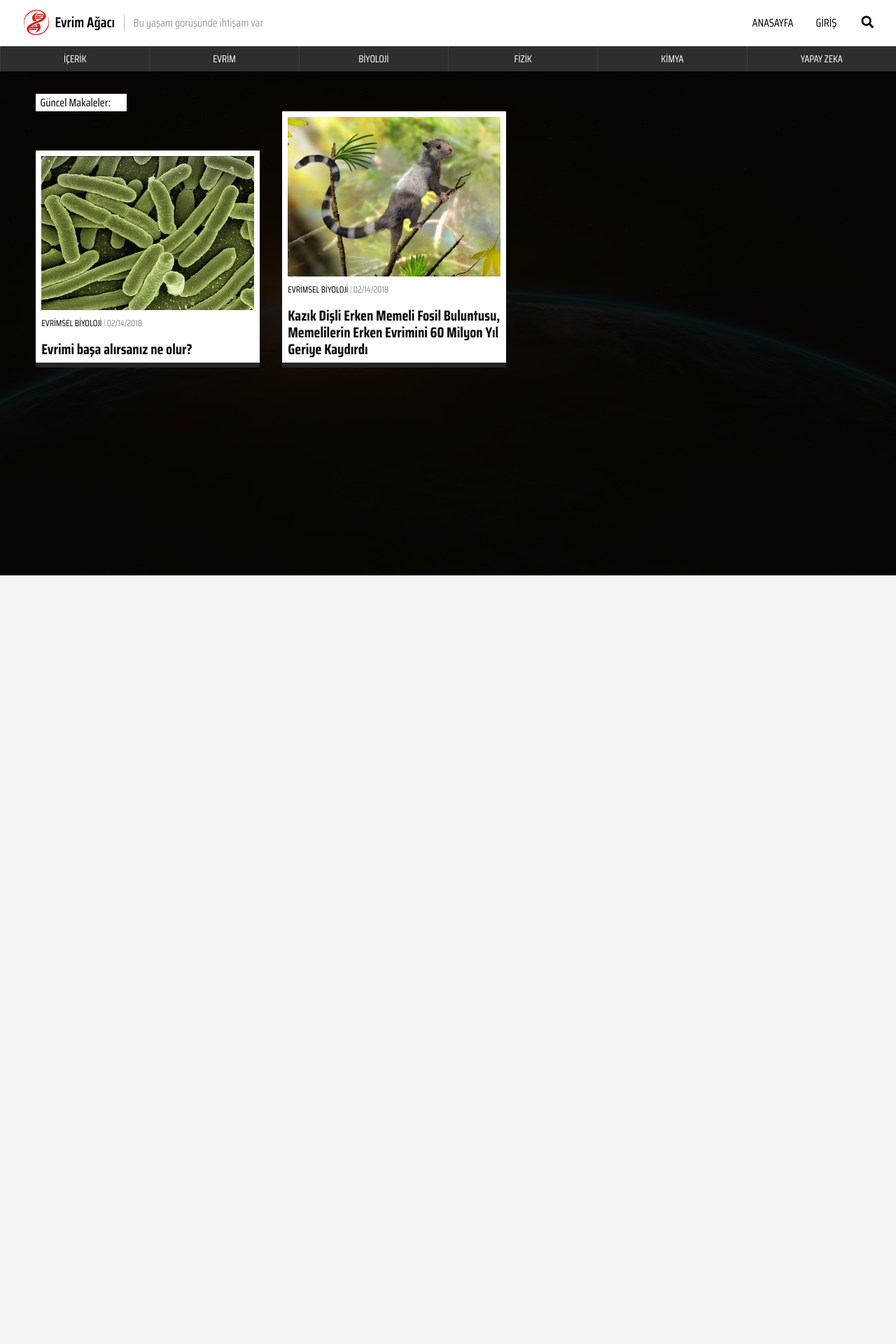
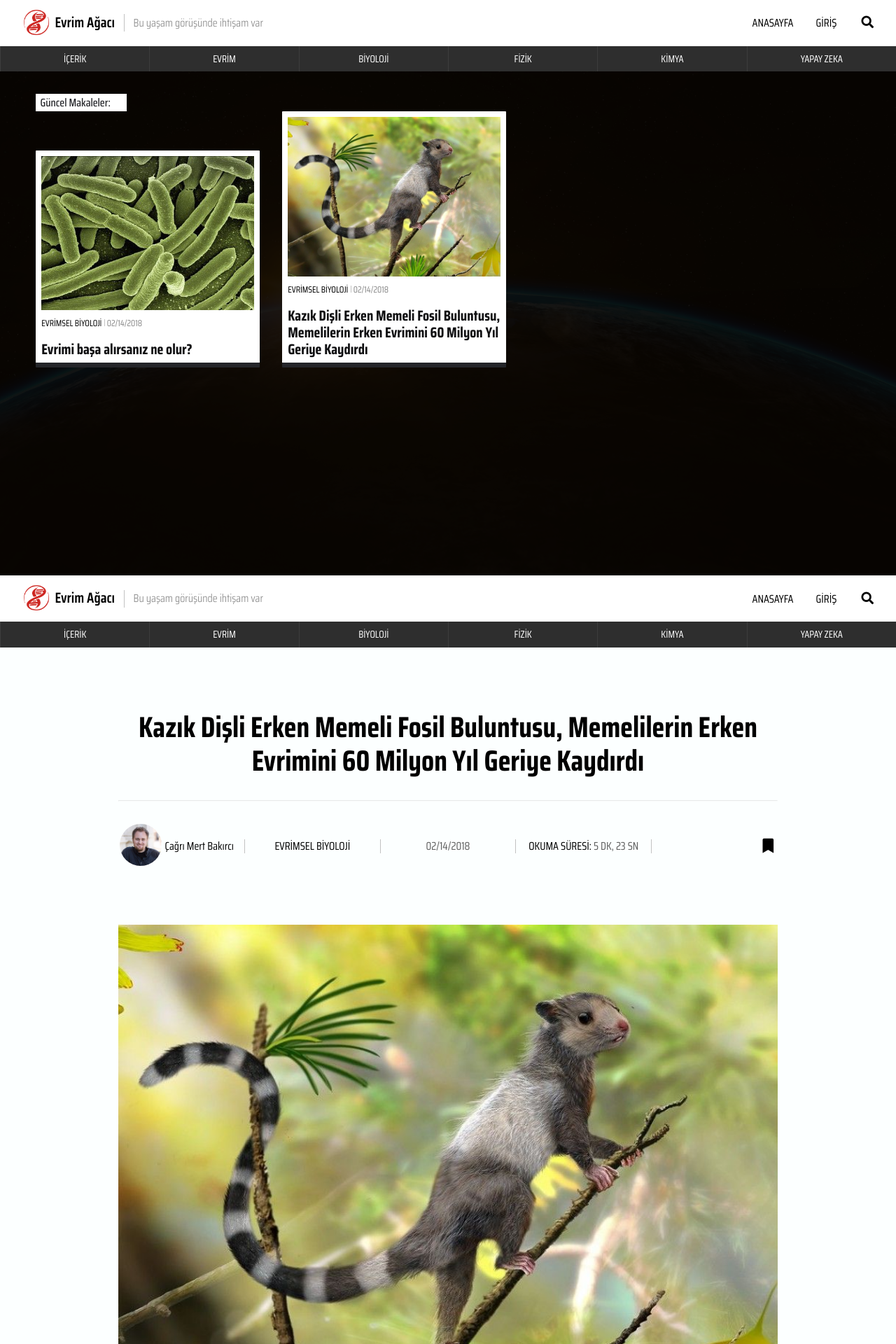
Before and after one commit to evrimagaci/EA-frontend, an Angular app: page / in a window 1280 px wide. Shown: the top 1920 px of the page at 70% size. Before the commit the page ends 822 px from the top, so only its background shows below. Built offline with nearby package versions, Linux system fonts and the light colour scheme.

Commit message:
small commit

```diff
--- a/src/app/app.component.html
+++ b/src/app/app.component.html
@@ -6,4 +6,5 @@
         <app-article-main></app-article-main>
     </div>
 </div>
-<router-outlet></router-outlet>
+<!-- <router-outlet></router-outlet> -->
+<app-article-full></app-article-full>
```
